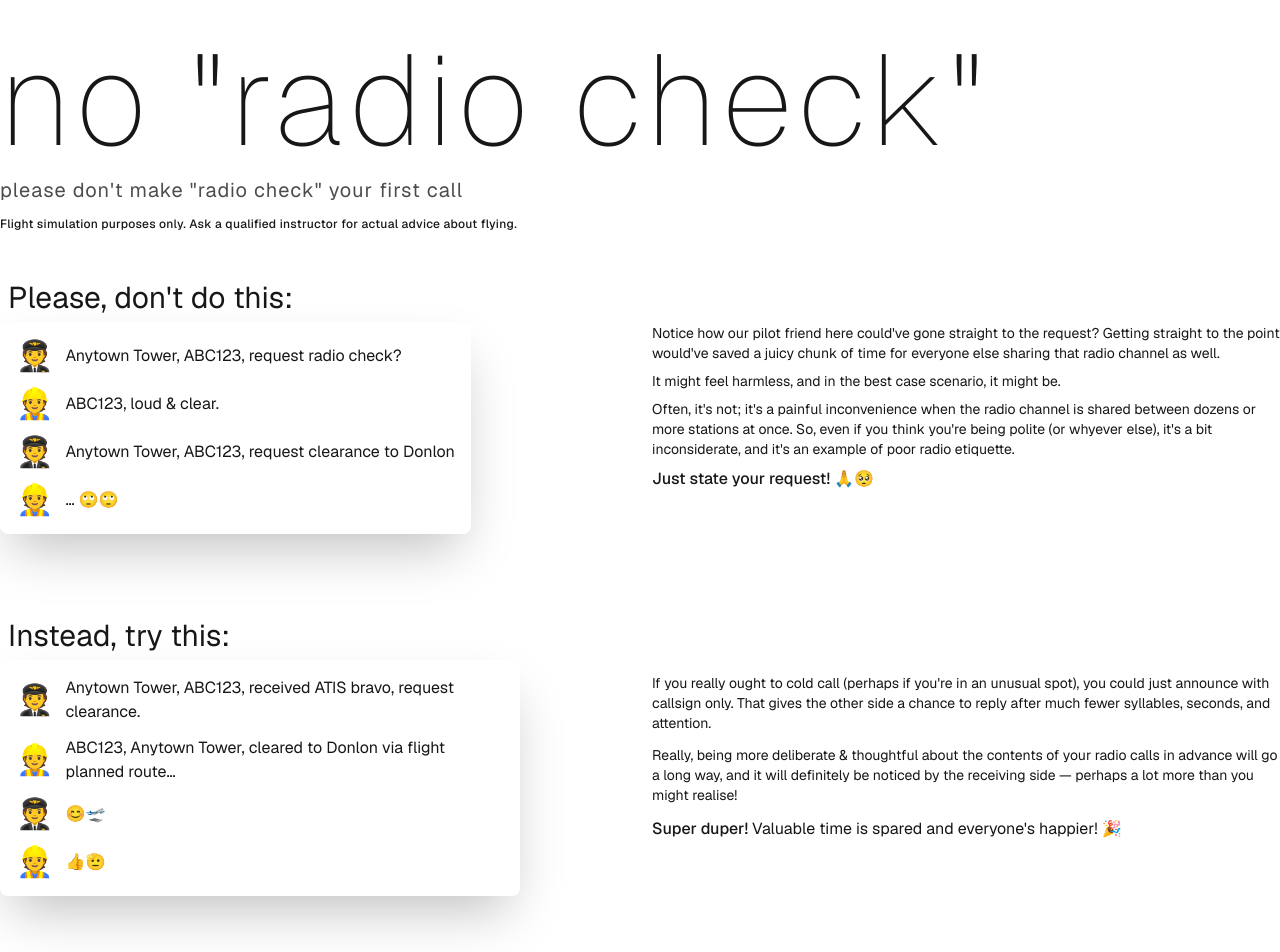
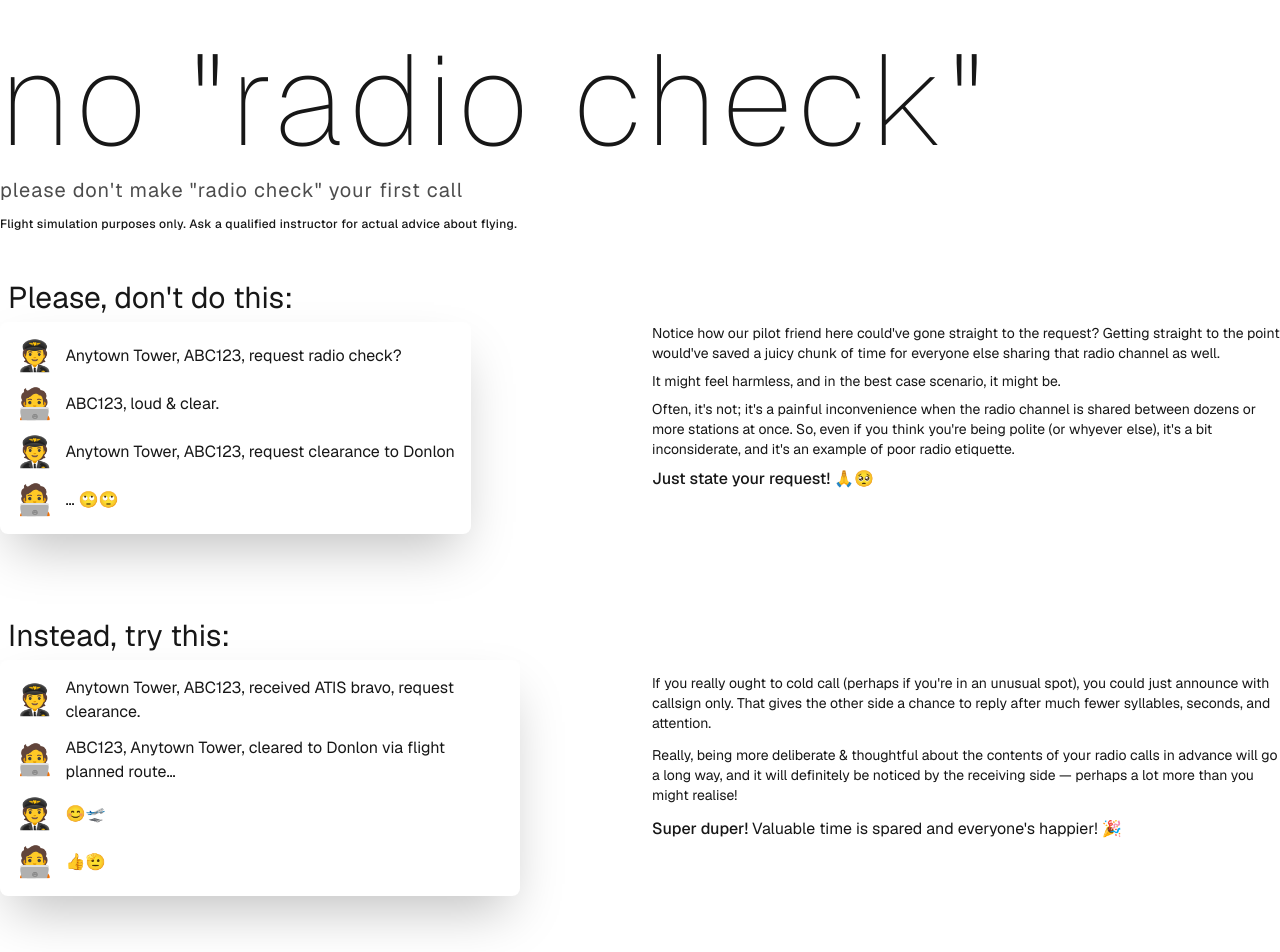
Before and after one commit to matthew-mcewen/noradiocheck, a Next.js app: page / in a window 1280 px wide. Shown: the top 952 px of the page. Built offline with nearby package versions, Linux system fonts and the light colour scheme.

Commit message:
Update page.js

```diff
--- a/src/app/page.js
+++ b/src/app/page.js
@@ -31,7 +31,7 @@ export function Content() {
                         </div>
                         <div className={"flex flex-row items-center gap-3"}>
                             <span className={"text-3xl"}>
-                                👷
+                                🧑‍💻
                             </span>
                             <p>
                                 ABC123, loud &amp; clear.
@@ -47,7 +47,7 @@ export function Content() {
                         </div>
                         <div className={"flex flex-row items-center gap-3"}>
                             <span className={"text-3xl"}>
-                                👷
+                                🧑‍💻
                             </span>
                             <p>
                                 &hellip; 🙄🙄
@@ -87,7 +87,7 @@ export function Content() {
                         </div>
                         <div className={"flex flex-row items-center gap-3"}>
                             <span className={"text-3xl"}>
-                                👷
+                                🧑‍💻
                             </span>
                             <p>
                                 ABC123, Anytown Tower, cleared to Donlon via flight planned route&hellip;
@@ -103,7 +103,7 @@ export function Content() {
                         </div>
                         <div className={"flex flex-row items-center gap-3"}>
                             <span className={"text-3xl"}>
-                                👷
+                                🧑‍💻
                             </span>
                             <p>
                                 👍🫡
```
